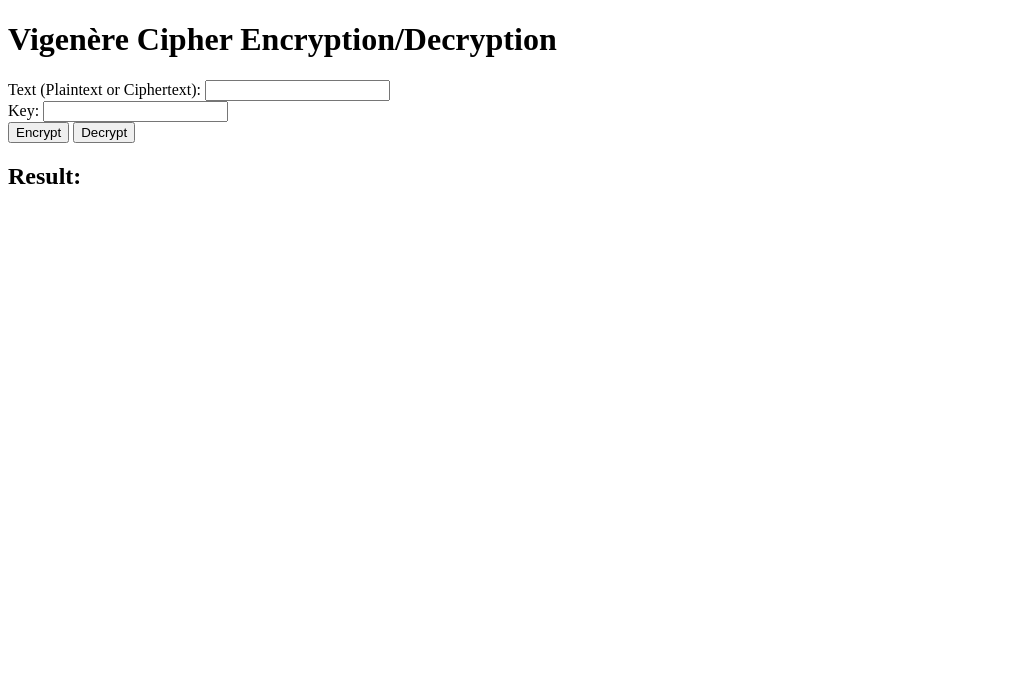
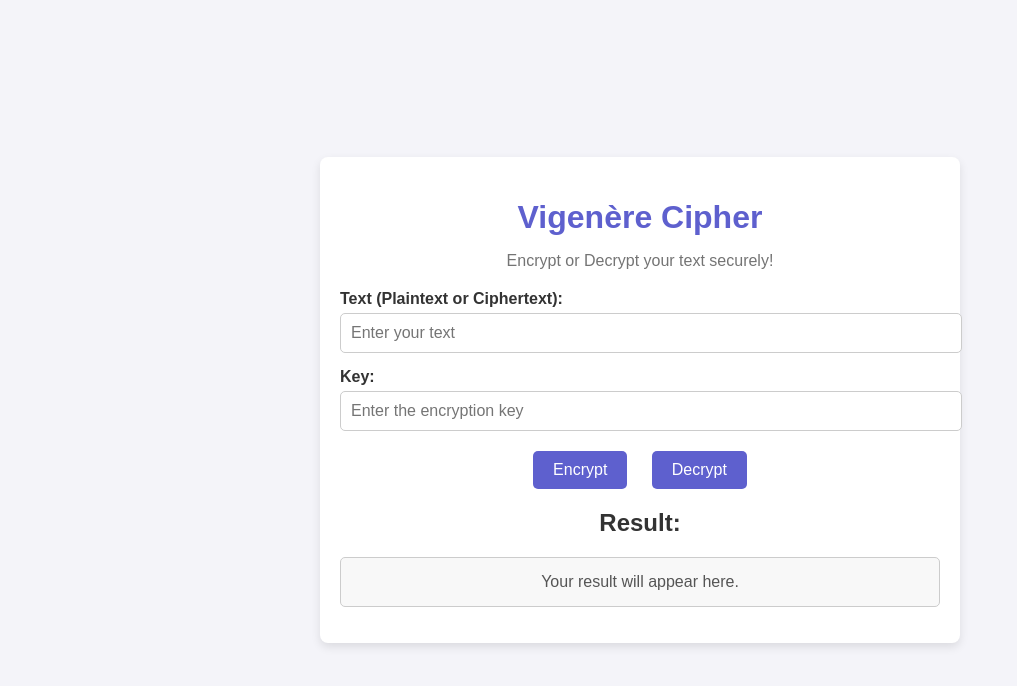
Before and after one commit to AdamQureshiGH/VigenereCipher, a plain HTML site: page public/index.html in a window 1280 px wide. Shown: the whole page, without its empty margins (0-1017 px from the left). Drawn offline with Linux system fonts and the light colour scheme.

Commit message:
ADDED CSS

```diff
--- a/public/index.html
+++ b/public/index.html
@@ -4,23 +4,33 @@
     <meta charset="UTF-8">
     <meta name="viewport" content="width=device-width, initial-scale=1.0">
     <title>Vigenère Cipher</title>
+    <link rel="stylesheet" href="styles.css"> <!-- Linking the external CSS file -->
 </head>
 <body>
-    <h1>Vigenère Cipher Encryption/Decryption</h1>
+    <div class="container">
+        <h1>Vigenère Cipher</h1>
+        <p class="subtitle">Encrypt or Decrypt your text securely!</p>
 
-    <label for="text">Text (Plaintext or Ciphertext):</label>
-    <input type="text" id="text" required>
-    <br>
+        <div class="form-group">
+            <label for="text">Text (Plaintext or Ciphertext):</label>
+            <input type="text" id="text" placeholder="Enter your text" required>
+        </div>
 
-    <label for="key">Key:</label>
-    <input type="text" id="key" required>
-    <br>
+        <div class="form-group">
+            <label for="key">Key:</label>
+            <input type="text" id="key" placeholder="Enter the encryption key" required>
+        </div>
 
-    <button onclick="encrypt()">Encrypt</button>
-    <button onclick="decrypt()">Decrypt</button>
+        <div class="button-group">
+            <button onclick="encrypt()">Encrypt</button>
+            <button onclick="decrypt()">Decrypt</button>
+        </div>
 
-    <h2>Result:</h2>
-    <p id="result"></p>
+        <div class="result-section">
+            <h2>Result:</h2>
+            <p id="result" class="result-text">Your result will appear here.</p>
+        </div>
+    </div>
 
     <script>
         function encrypt() {
--- /dev/null
+++ b/public/styles.css
@@ -0,0 +1,89 @@
+/* General Styles */
+body {
+    font-family: Arial, sans-serif;
+    background-color: #f4f4f9;
+    color: #333;
+    margin: 0;
+    padding: 0;
+    display: flex;
+    justify-content: center;
+    align-items: center;
+    min-height: 100vh;
+}
+
+/* Container */
+.container {
+    width: 90%;
+    max-width: 600px;
+    background: #fff;
+    padding: 20px;
+    border-radius: 8px;
+    box-shadow: 0 4px 10px rgba(0, 0, 0, 0.1);
+    text-align: center;
+}
+
+/* Heading */
+h1 {
+    font-size: 2rem;
+    color: #5e60ce;
+    margin-bottom: 10px;
+}
+
+.subtitle {
+    font-size: 1rem;
+    color: #747474;
+    margin-bottom: 20px;
+}
+
+/* Form Styles */
+.form-group {
+    margin-bottom: 15px;
+    text-align: left;
+}
+
+label {
+    font-weight: bold;
+    display: block;
+    margin-bottom: 5px;
+}
+
+input {
+    width: 100%;
+    padding: 10px;
+    border: 1px solid #ccc;
+    border-radius: 5px;
+    font-size: 1rem;
+}
+
+/* Buttons */
+.button-group {
+    margin: 20px 0;
+}
+
+button {
+    background: #5e60ce;
+    color: #fff;
+    border: none;
+    border-radius: 5px;
+    padding: 10px 20px;
+    cursor: pointer;
+    font-size: 1rem;
+    margin: 0 10px;
+}
+
+button:hover {
+    background: #4a4fc2;
+}
+
+/* Result Section */
+.result-section {
+    margin-top: 20px;
+}
+
+.result-text {
+    background: #f8f8f8;
+    padding: 15px;
+    border-radius: 5px;
+    border: 1px solid #ccc;
+    color: #555;
+}
```
Also changed, not shown: 2 other files.
